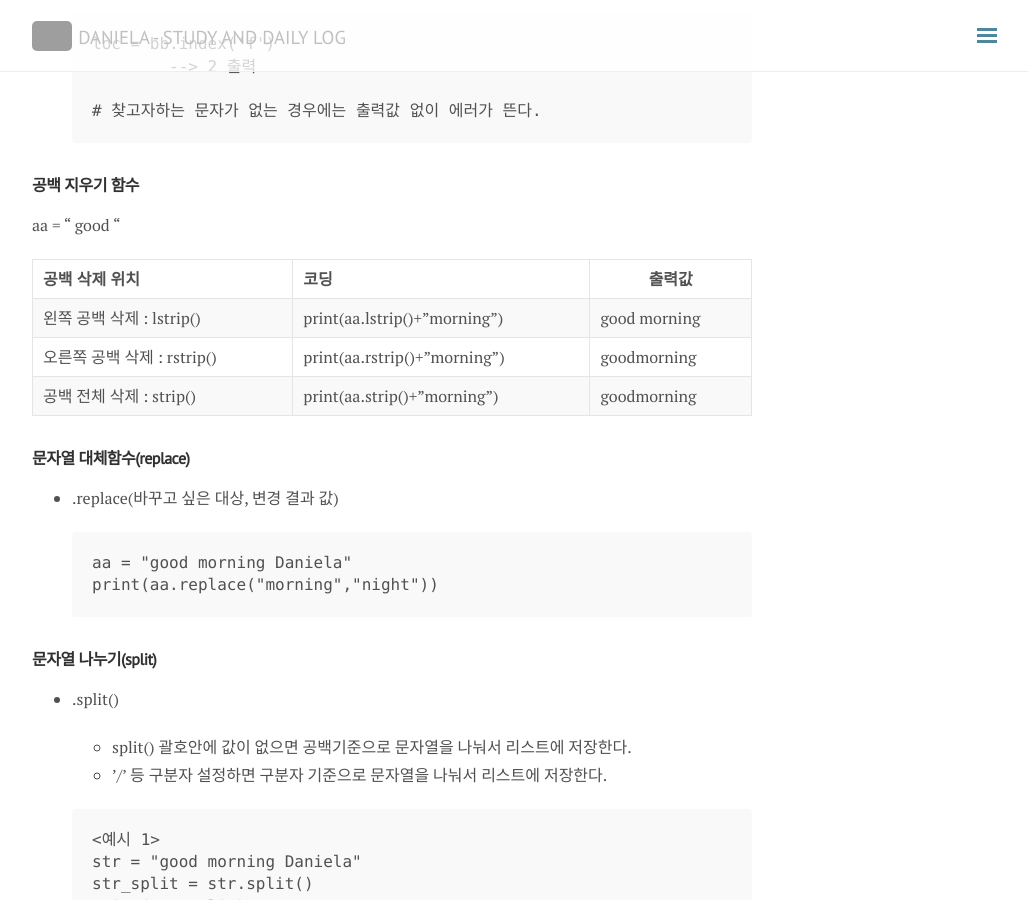
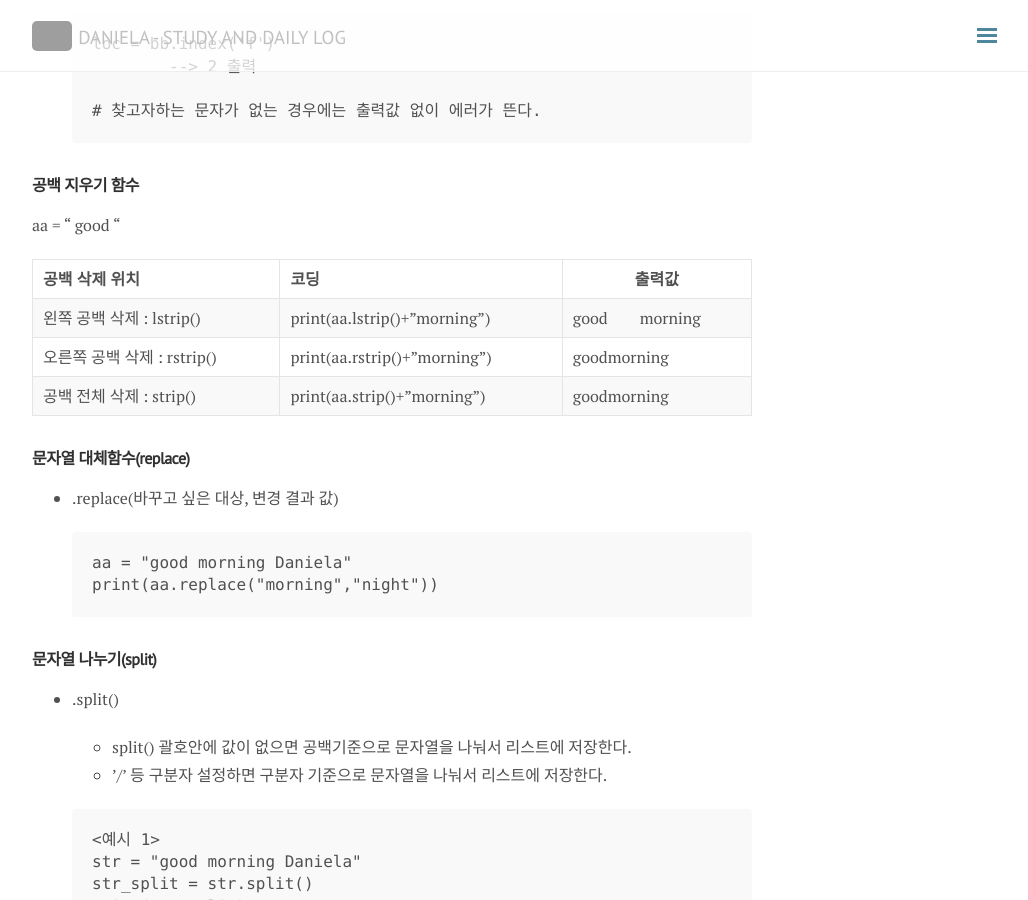
Before and after one commit to DongmeeKim/DongmeeKim.github.io, a Jekyll site: the page built from _posts/2018-03-27-python11.md, in a window 1280 px wide and 900 px high, scrolled down 2653 px. Shown: the whole window, without its empty margins (248-1276 px from the left). Built offline with Jekyll 4.4.1, drawn with Linux system fonts in a browser that asks for light colours; nearby versions of some CDN libraries; comment, search, counter and statistics services are not loaded; grey boxes are pictures that could not be loaded.

Commit message:
포스트 업로드:

```diff
--- a/_posts/2018-03-27-python11.md
+++ b/_posts/2018-03-27-python11.md
@@ -127,11 +127,11 @@ name = "다니엘라"
 
 aa = "	good	"
 
-| 공백 삭제 위치              | 코딩                         | 출력값            |
-| :-------------------------- | :--------------------------- | ----------------- |
-| 왼쪽 공백 삭제 : lstrip()   | print(aa.lstrip()+"morning") | good      morning |
-| 오른쪽 공백 삭제 : rstrip() | print(aa.rstrip()+"morning") | goodmorning       |
-| 공백 전체 삭제 : strip()    | print(aa.strip()+"morning")  | goodmorning       |
+| 공백 삭제 위치              | 코딩                         | 출력값          |
+| :-------------------------- | :--------------------------- | --------------- |
+| 왼쪽 공백 삭제 : lstrip()   | print(aa.lstrip()+"morning") | good　　morning |
+| 오른쪽 공백 삭제 : rstrip() | print(aa.rstrip()+"morning") | goodmorning     |
+| 공백 전체 삭제 : strip()    | print(aa.strip()+"morning")  | goodmorning     |
 
 #### 문자열 대체함수(replace)
 
```
